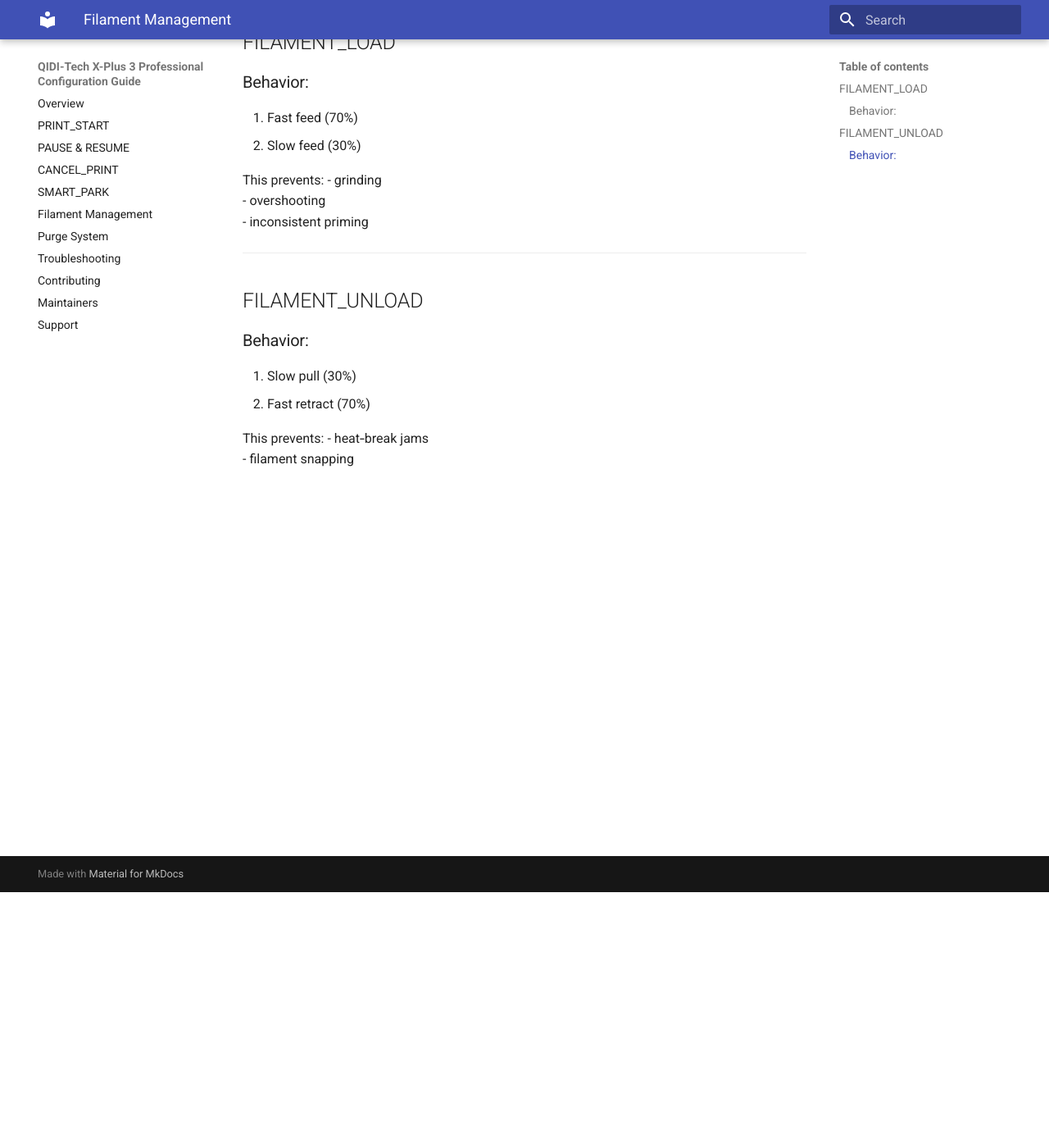
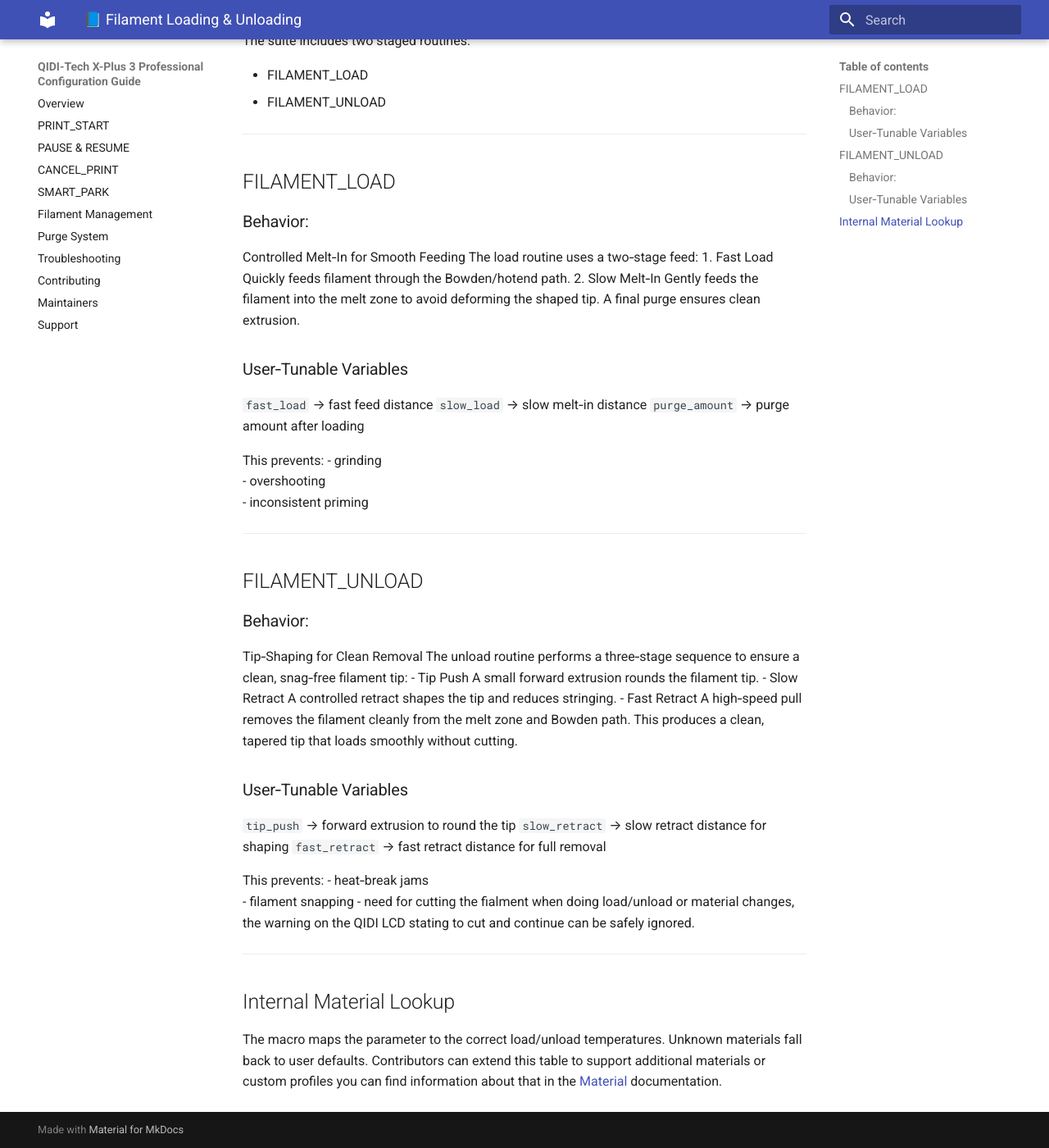
Before and after one commit to Misunderstood-Wookiee/QIDI-Tech-X-Plus-3-Professional-Config, an MkDocs documentation site: the page built from docs/filament_management.md, in a window 1280 px wide and 1400 px high, scrolled down 312 px. Shown: the whole window at 82% size. Built offline with MkDocs 1.6.1 and Material for MkDocs 9.7.7, drawn with Linux system fonts in a browser that asks for light colours; some of the changed text lies outside the part shown.

Commit message:
v1.1.5
- Added new load and unload tip forming for no cut with material temp selection.
- New macro script for handling shared macro code
- Documentation updated.

```diff
--- a/docs/filament_management.md
+++ b/docs/filament_management.md
@@ -1,4 +1,13 @@
-# Filament Management
+# 📘 Filament Loading & Unloading
+Material‑Aware • Tip‑Shaping • QIDI‑Safe
+The macro suite includes enhanced LOAD_FILAMENT and UNLOAD_FILAMENT routines designed for reliability, clean filament handling, and compatibility with the QIDI X‑Plus 3’s constrained filament path.
+These routines:
+- Automatically select optimal temperatures based on material
+- Shape the filament tip during unload (no cutting required)
+- Perform controlled melt‑in during load
+- Expose user‑tunable variables for advanced customization
+- Maintain QIDI‑safe behavior (no auto‑resume, no double‑restore)
+
 
 The suite includes two staged routines:
 
@@ -8,11 +17,19 @@ The suite includes two staged routines:
 ---
 
 ## FILAMENT_LOAD
+### Behavior:
+Controlled Melt‑In for Smooth Feeding
+The load routine uses a two‑stage feed:
+1. 	Fast Load
+Quickly feeds filament through the Bowden/hotend path.
+2. 	Slow Melt‑In
+Gently feeds the filament into the melt zone to avoid deforming the shaped tip.
+A final purge ensures clean extrusion.
 
-### Behavior:
-
-1. Fast feed (70%)
-2. Slow feed (30%)
+### User‑Tunable Variables
+`fast_load`    → fast feed distance
+`slow_load`    → slow melt‑in distance
+`purge_amount`  → purge amount after loading
 
 This prevents:
 - grinding
@@ -22,12 +39,30 @@ This prevents:
 ---
 
 ## FILAMENT_UNLOAD
-
 ### Behavior:
 
-1. Slow pull (30%)
-2. Fast retract (70%)
+Tip‑Shaping for Clean Removal
+The unload routine performs a three‑stage sequence to ensure a clean, snag‑free filament tip:
+- Tip Push
+A small forward extrusion rounds the filament tip.
+- Slow Retract
+A controlled retract shapes the tip and reduces stringing.
+- Fast Retract
+A high‑speed pull removes the filament cleanly from the melt zone and Bowden path.
+This produces a clean, tapered tip that loads smoothly without cutting.
+
+### User‑Tunable Variables
+`tip_push`      → forward extrusion to round the tip
+`slow_retract`  → slow retract distance for shaping
+`fast_retract`  → fast retract distance for full removal
 
 This prevents:
 - heat‑break jams
 - filament snapping
+- need for cutting the fialment when doing load/unload or material changes, the warning on the QIDI LCD stating to cut and continue can be safely ignored.
+
+---
+
+## Internal Material Lookup
+The  macro maps the  parameter to the correct load/unload temperatures. Unknown materials fall back to user defaults.
+Contributors can extend this table to support additional materials or custom profiles you can find information about that in the [Material](material.md) documentation.
```
Also changed, not shown: CHANGELOG.md (+28 -1 lines), README.md (+2 -2 lines), docs/material.md (added, +56 -0 lines), 2 other files.
